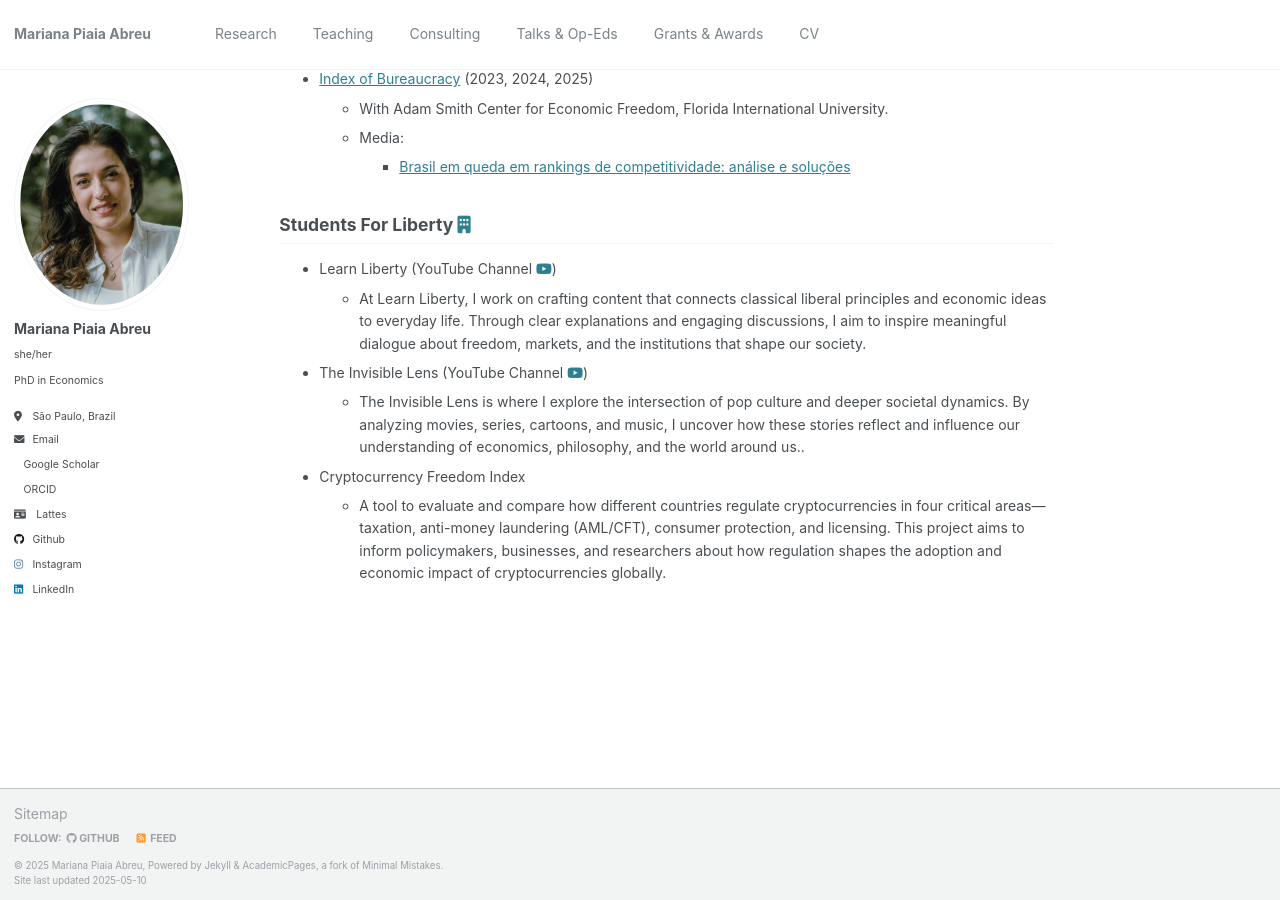
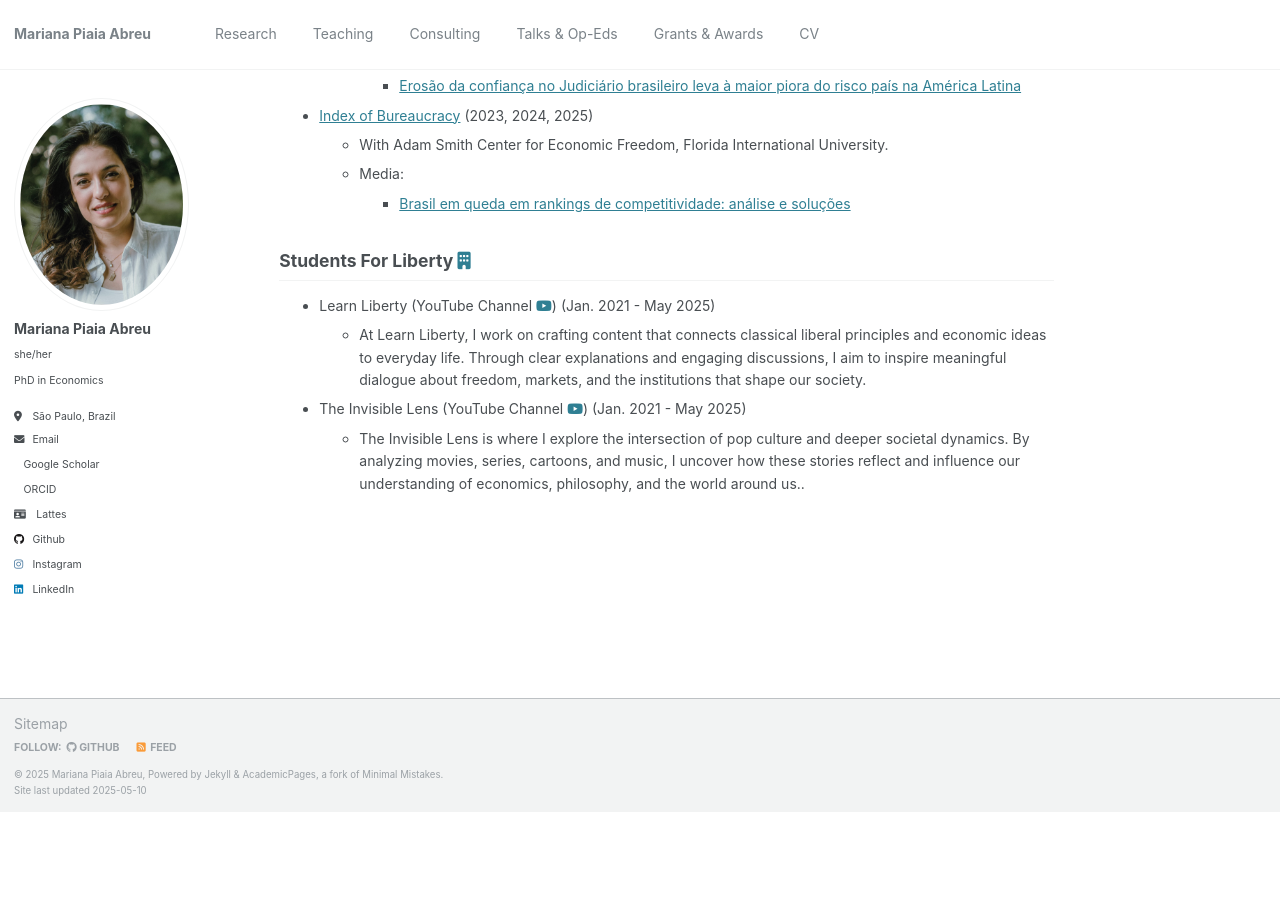
Before and after one commit to piaiaabreu/piaiaabreu.github.io, a Jekyll site: the page built from _pages/consulting.md, in a window 1280 px wide and 900 px high, scrolled down 1108 px. Built offline with Jekyll 4.4.1, drawn with Linux system fonts in a browser that asks for light colours; a style sheet for code colours, icons or effects is not loaded; after the commit the page ends 1920 px from its top, so only the background shows below that; some of the changed text lies outside the part shown.

Commit message:
Update consulting.md

```diff
--- a/_pages/consulting.md
+++ b/_pages/consulting.md
@@ -7,8 +7,8 @@ redirect_from:
   - /consulting.html
 ---
 
-## Public Service
-
+## Public Service <a href="https://www.desenvolvimentoeconomico.sp.gov.br/" target="_blank" title="Instituto Millenium"><i class="fas fa-building"></i></a>
+* Director for Productivity Enhancement (May 2025 - currently)
 
 ## Complex Networks for Policy and Business Strategy
 
@@ -47,11 +47,13 @@ redirect_from:
 
 ## Students For Liberty <a href="https://studentsforliberty.org/blog/staff/mariana-piaia/" target="_blank" title="Instituto Millenium"><i class="fas fa-building"></i></a>
 
-* Learn Liberty (YouTube Channel  <a href="https://www.youtube.com/learnliberty" target="_blank" title="YouTube"><i class="fab fa-youtube"></i></a>)
+* Learn Liberty (YouTube Channel  <a href="https://www.youtube.com/learnliberty" target="_blank" title="YouTube"><i class="fab fa-youtube"></i></a>) (Jan. 2021 - May 2025)
   * At Learn Liberty, I work on crafting content that connects classical liberal principles and economic ideas to everyday life. Through clear explanations and engaging discussions, I aim to inspire meaningful dialogue about freedom, markets, and the institutions that shape our society.
 
-* The Invisible Lens (YouTube Channel  <a href="https://www.youtube.com/channel/UCwYitjvEl8hms8gFUFHp2Mw" target="_blank" title="YouTube"><i class="fab fa-youtube"></i></a>)
+* The Invisible Lens (YouTube Channel  <a href="https://www.youtube.com/channel/UCwYitjvEl8hms8gFUFHp2Mw" target="_blank" title="YouTube"><i class="fab fa-youtube"></i></a>) (Jan. 2021 - May 2025)
   * The Invisible Lens is where I explore the intersection of pop culture and deeper societal dynamics. By analyzing movies, series, cartoons, and music, I uncover how these stories reflect and influence our understanding of economics, philosophy, and the world around us..
 
-* Cryptocurrency Freedom Index
+{% comment %}
+* Cryptocurrency Freedom Index (Jan. 2021 - May 2025)
   * A tool to evaluate and compare how different countries regulate cryptocurrencies in four critical areas—taxation, anti-money laundering (AML/CFT), consumer protection, and licensing. This project aims to inform policymakers, businesses, and researchers about how regulation shapes the adoption and economic impact of cryptocurrencies globally.
+{% endcomment %}
```
